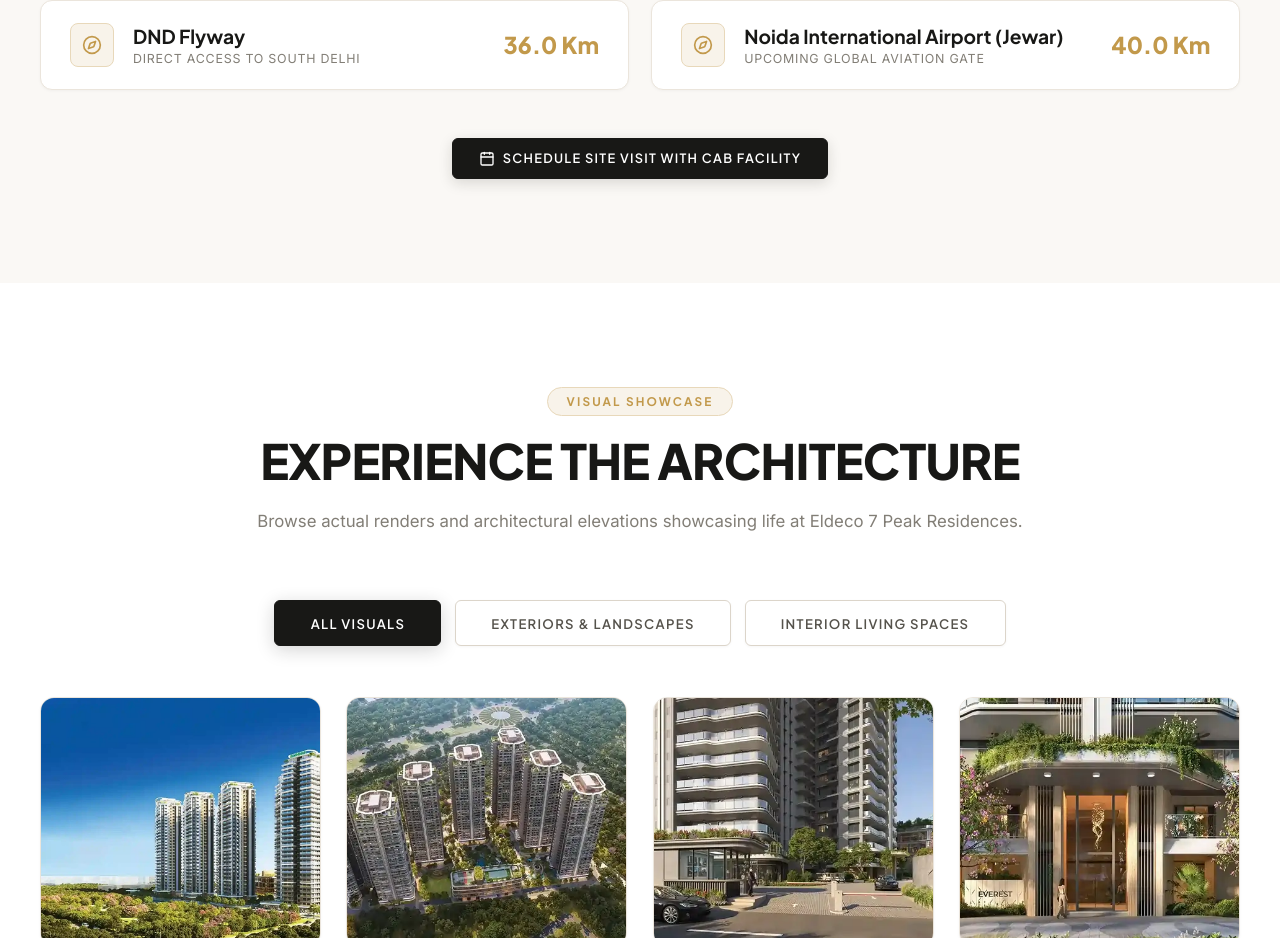
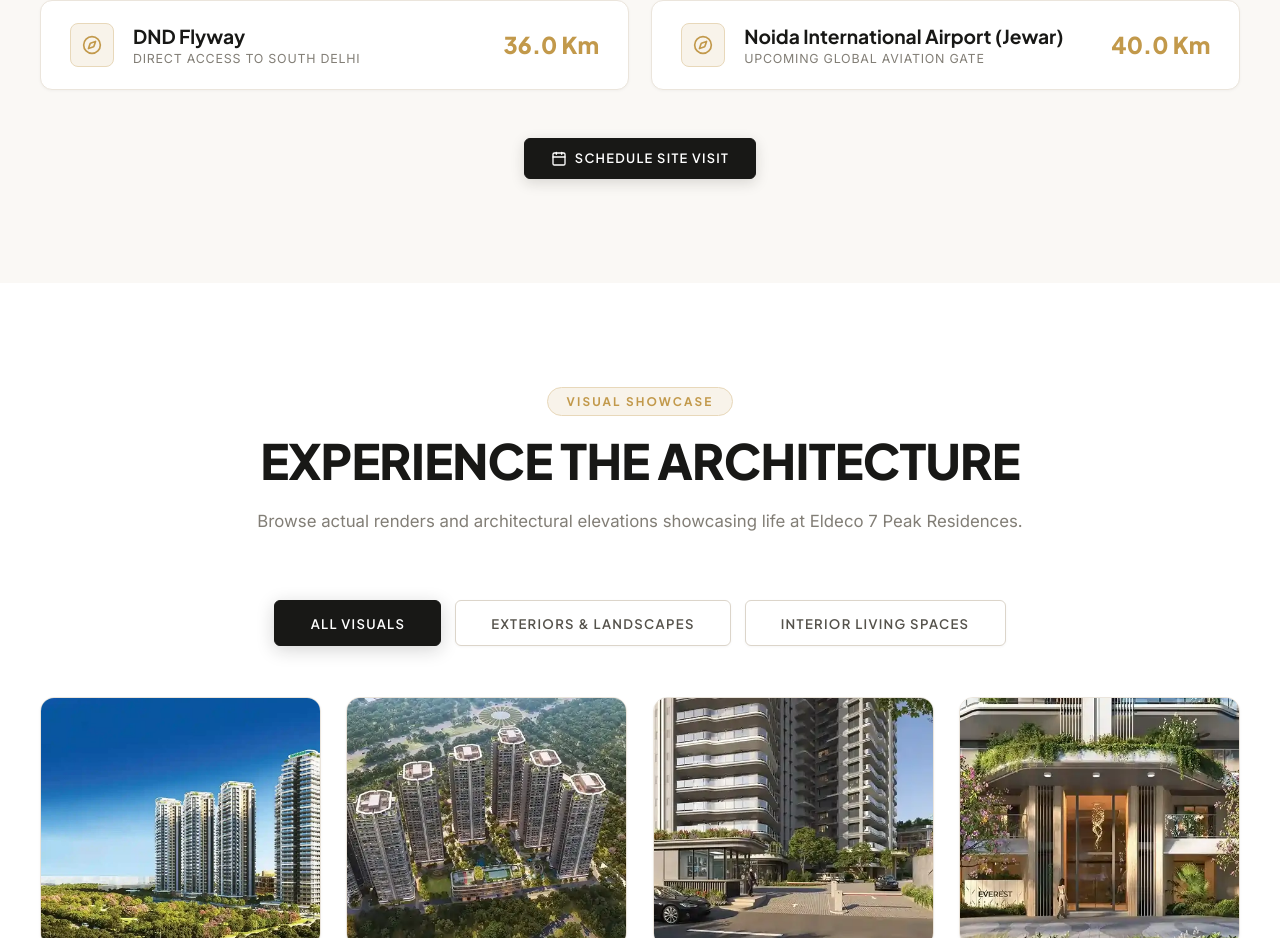
Before and after one commit to Manavvv13/eud-website, a React (Vite) app: page /eldeco-7-peaks in a window 1280 px wide. Shown: the part 7105-8043 px from the top of the page. Built offline with nearby package versions, Linux system fonts and the light colour scheme.

Commit message:
fix(eldeco-landing): update button text to Schedule Site Visit

```diff
--- a/src/components/Eldeco7PeaksLanding.jsx
+++ b/src/components/Eldeco7PeaksLanding.jsx
@@ -963,9 +963,9 @@
           <div style={{ textAlign: 'center', marginTop: '3rem' }}>
             <button
               className="eldeco-btn-primary"
-              onClick={() => openEnquiryModal('Schedule Free Site Visit with Chauffeur Facility')}
+              onClick={() => openEnquiryModal('Schedule Site Visit')}
             >
-              <Calendar size={16} /> Schedule Site Visit with Cab Facility
+              <Calendar size={16} /> Schedule Site Visit
             </button>
           </div>
         </div>
```
